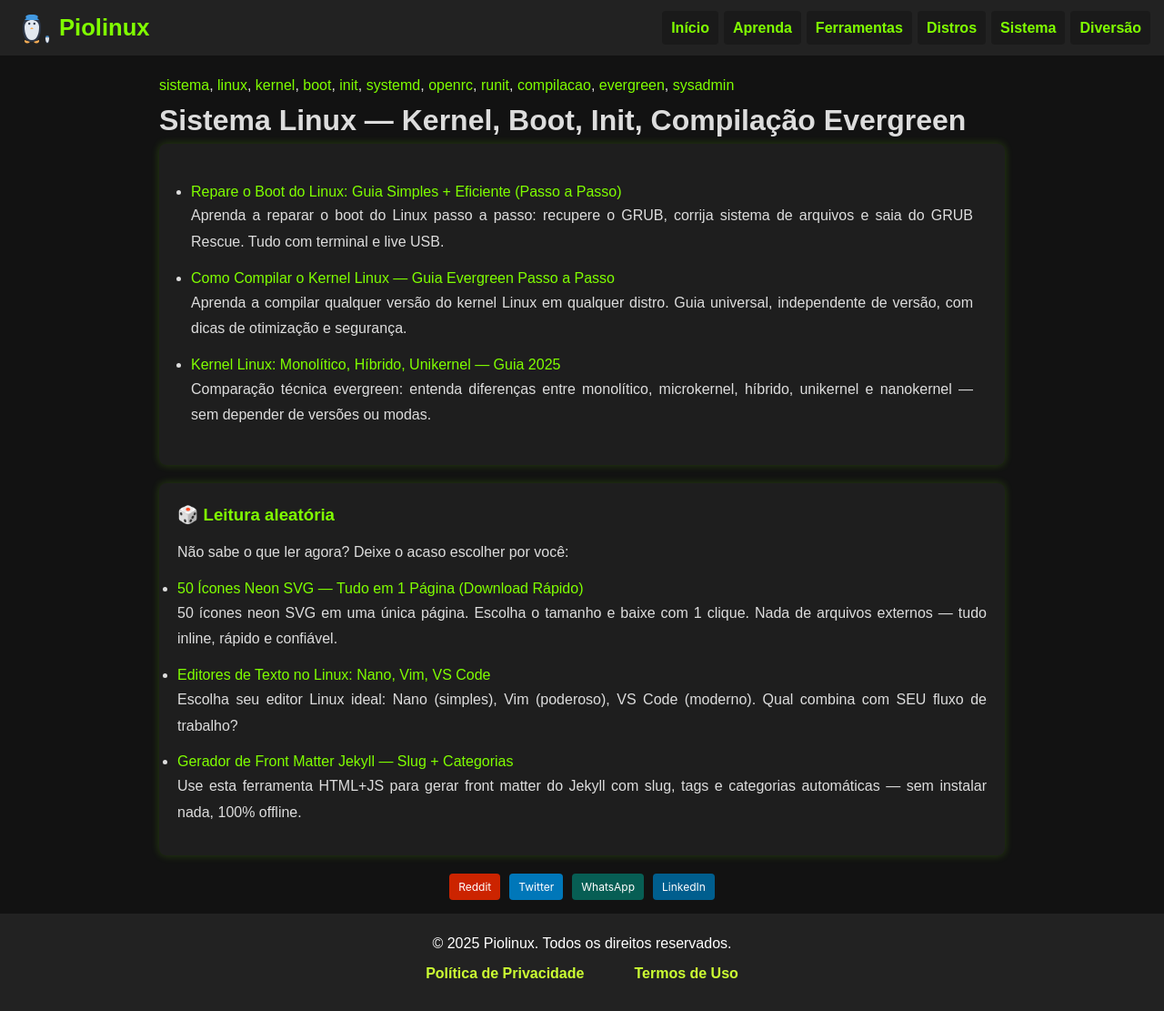
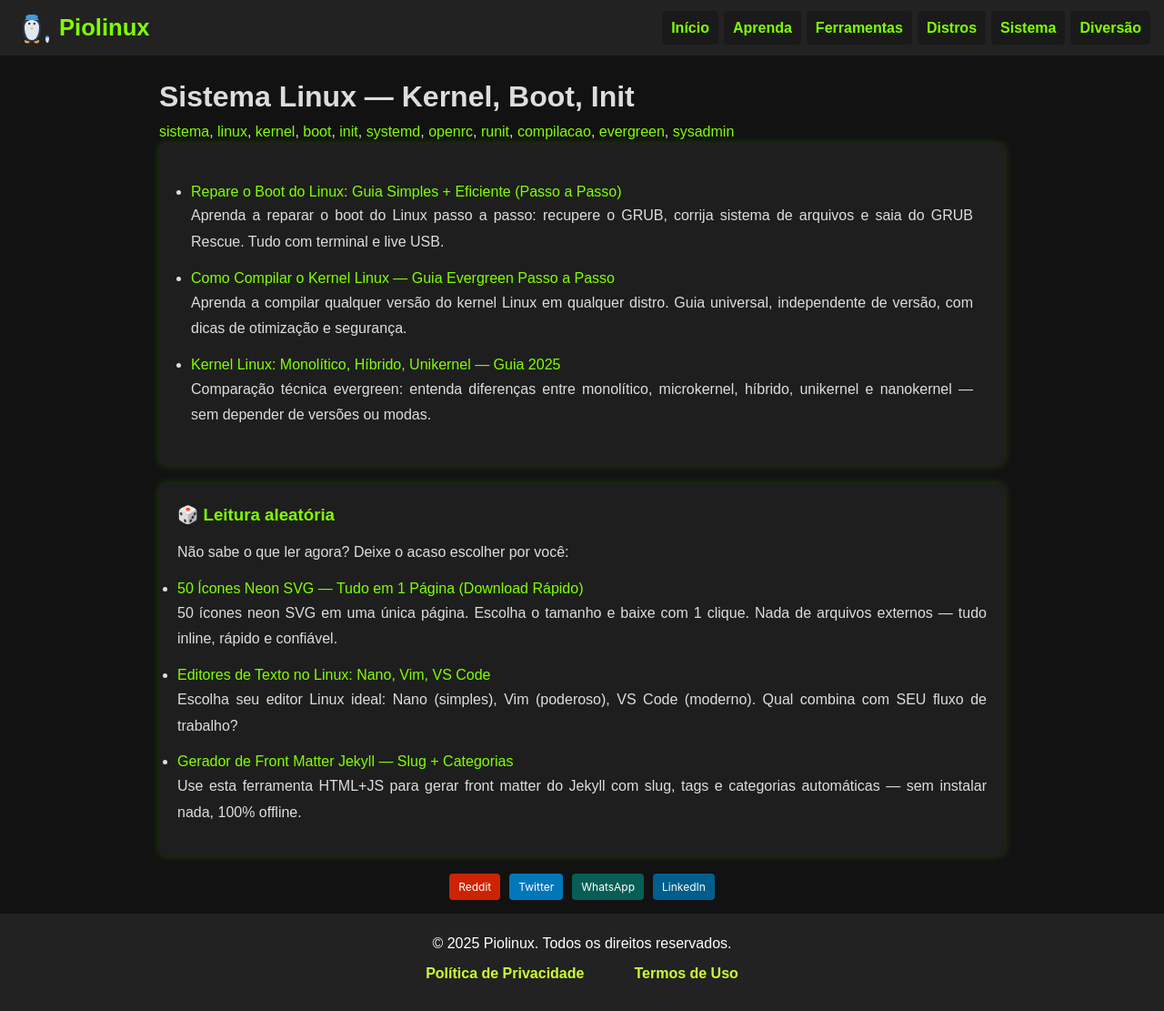
Before and after one commit to Piolinux/piolinux-site, a Jekyll site: the page built from sistema/index.html, in a window 1280 px wide. Shown: the whole page at 91% size. Built offline with Jekyll 4.4.1, drawn with Linux system fonts in a browser that asks for light colours; part of the change alters nothing that is shown.

Commit message:
Update index.html

```diff
--- a/sistema/index.html
+++ b/sistema/index.html
@@ -1,13 +1,13 @@
 ---
 layout: manual-seo
-title_custom: "Sistema Linux — Kernel, Boot, Init, Compilação Evergreen | Piolinux"
-description_custom: "Tudo sobre o coração do Linux: tipos de kernel, compilação, reparo de boot, init systems (systemd, OpenRC, runit) — guias técnicos, atemporais e sem modas."
+title_custom: "Sistema Linux — Kernel, Boot, Init | Piolinux"
+title: "Sistema Linux — Kernel, Boot, Init"
 permalink: /sistema/
 tags: [sistema, linux, kernel, boot, init, systemd, openrc, runit, compilacao, evergreen, sysadmin]
 ---
 
 
-<h1>Sistema Linux — Kernel, Boot, Init, Compilação Evergreen</h1>
+
 
 
 <section>
```
